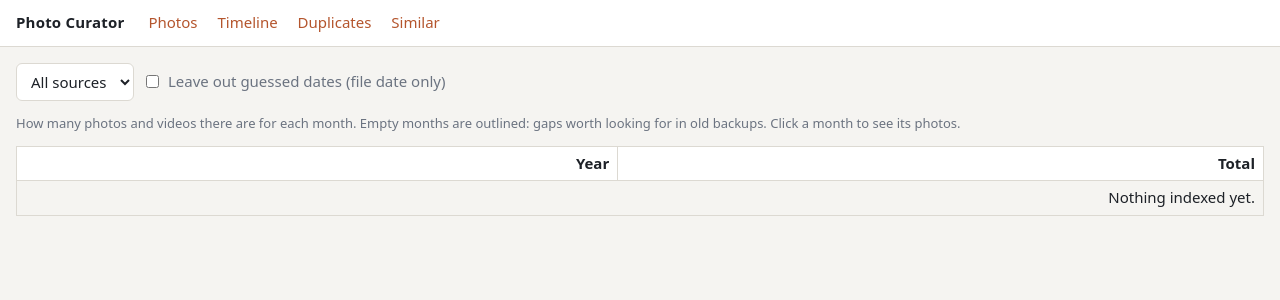
After one commit to junipernineaj/photo-curator, a FastAPI app: template app/templates/timeline.html in a window 1280 px wide. The commit adds this page. Shown: the top 300 px of the page. Run offline with FastAPI, Linux system fonts and the light colour scheme; the template is opened without the code that fills it, so the values that code supplies are empty.

Commit message:
Timeline page (year by month, gaps outlined) and Month filter on the Photos page
Co-Authored-By: Claude Sonnet 5.5 <noreply@anthropic.com>
Claude-Session: https://claude.ai/code/session_01M5TavTL9o7LNXTtJ19497X

```diff
--- a/app/main.py
+++ b/app/main.py
@@ -143,7 +143,7 @@ SOURCE_EXPR = ("CASE WHEN instr(path, '/') > 0 THEN substr(path, 1, instr(path,
                "ELSE '' END")
 
 
-def grid(request, db, source, year, kind, live, q, src, sort, page):
+def grid(request, db, source, year, kind, live, q, src, sort, page, month=""):
     sources = [{"key": r["s"], "label": SOURCE_LABELS.get(r["s"], r["s"] or "(top level)"), "n": r["n"]}
                for r in db.execute(
                    f"SELECT {SOURCE_EXPR} AS s, COUNT(*) n FROM {FILES} files WHERE {VISIBLE} "
@@ -158,6 +158,11 @@ def grid(request, db, source, year, kind, live, q, src, sort, page):
     if year.isdigit():
         where.append("substr(taken_at,1,4) = ?")
         args.append(year)
+    if month.isdigit() and 1 <= int(month) <= 12:
+        where.append("substr(taken_at,6,2) = ?")
+        args.append(f"{int(month):02d}")
+    else:
+        month = ""
     if kind in ("photo", "video"):
         where.append("kind = ?")
         args.append(kind)
@@ -184,7 +189,7 @@ def grid(request, db, source, year, kind, live, q, src, sort, page):
         f"GROUP BY y ORDER BY y DESC").fetchall()
     grand = db.execute(f"SELECT COUNT(*), COALESCE(SUM(size),0) FROM {FILES} files WHERE {VISIBLE}").fetchone()
 
-    base = {"source": source, "year": year, "kind": kind, "live": live, "q": q, "src": src, "sort": sort}
+    base = {"source": source, "year": year, "month": month, "kind": kind, "live": live, "q": q, "src": src, "sort": sort}
     more_url = None
     if page * PAGE_SIZE < total:
         more_url = "/?" + urlencode({**{k: v for k, v in base.items() if v}, "page": page + 1})
@@ -195,8 +200,44 @@ def grid(request, db, source, year, kind, live, q, src, sort, page):
 
 @app.get("/", response_class=HTMLResponse)
 def index(request: Request, db=Depends(get_db), source: str = "", year: str = "", kind: str = "",
-          live: str = "", q: str = "", src: str = "", sort: str = "new", page: int = 1):
-    return grid(request, db, source, year, kind, live, q, src, sort, page)
+          live: str = "", q: str = "", src: str = "", sort: str = "new", page: int = 1,
+          month: str = ""):
+    return grid(request, db, source, year, kind, live, q, src, sort, page, month)
+
+
+MONTH_NAMES = ["Jan", "Feb", "Mar", "Apr", "May", "Jun", "Jul", "Aug", "Sep", "Oct", "Nov", "Dec"]
+
+
+@app.get("/timeline", response_class=HTMLResponse)
+def timeline(request: Request, db=Depends(get_db), source: str = "", dated: str = ""):
+    """Year by month grid of how many items there are, so gaps in the collection stand out.
+
+    By default every item counts. dated=1 leaves out dates that are only a guess (file date),
+    which would otherwise hide a real gap behind an export-day pile-up.
+    """
+    where, args = [VISIBLE, "taken_at IS NOT NULL"], []
+    if source:
+        like = source.replace("\\", "\\\\").replace("%", "\\%").replace("_", "\\_")
+        where.append("path LIKE ? ESCAPE '\\'")
+        args.append(like + "/%")
+    if dated == "1":
+        where.append("date_source != 'mtime'")
+    rows = db.execute(
+        f"SELECT substr(taken_at,1,4) y, substr(taken_at,6,2) m, COUNT(*) n FROM {FILES} files "
+        f"WHERE {' AND '.join(where)} GROUP BY y, m", args).fetchall()
+    cells = {(r["y"], r["m"]): r["n"] for r in rows}
+    years = sorted({y for y, _ in cells if y.isdigit() and 1990 <= int(y) <= datetime.now().year + 1})
+    first, last = (years[0], years[-1]) if years else (None, None)
+    table = []
+    for y in range(int(first), int(last) + 1) if years else []:
+        ys = str(y)
+        months = [cells.get((ys, f"{m:02d}"), 0) for m in range(1, 13)]
+        table.append({"year": ys, "months": months, "total": sum(months)})
+    biggest = max([n for t in table for n in t["months"]] or [1])
+    sources = [{"key": k, "label": v} for k, v in SOURCE_LABELS.items()]
+    return templates.TemplateResponse(request, "timeline.html", {
+        "table": table, "biggest": biggest, "month_names": MONTH_NAMES,
+        "f": {"source": source, "dated": dated}, "sources": sources})
 
 
 @app.get("/shared")
--- a/app/static/style.css
+++ b/app/static/style.css
@@ -54,3 +54,13 @@ main{padding:16px;max-width:1500px;margin:0 auto}
 .datefix .ok{color:#7bc47f;margin:0 0 6px}.datefix .bad{color:#e07a7a;margin:0 0 6px}
 .datefix button.link{background:none;border:0;color:var(--accent);text-decoration:underline;cursor:pointer;padding:0}
 .badge.big{top:auto;left:auto;right:6px;bottom:auto;top:6px;background:#3b6ea5}
+
+.tl-wrap{overflow-x:auto}
+.tl{border-collapse:collapse;width:100%;font-variant-numeric:tabular-nums}
+.tl th,.tl td{border:1px solid var(--line);padding:6px 8px;text-align:right;white-space:nowrap}
+.tl thead th{background:var(--panel);position:sticky;top:0}
+.tl tbody th{text-align:left;background:var(--panel)}
+.tl td{background:linear-gradient(to right,color-mix(in srgb,var(--accent) 30%,transparent) var(--w,0%),transparent var(--w,0%))}
+.tl td a{text-decoration:none;color:var(--ink)}
+.tl td.gap{color:var(--muted);outline:2px dashed var(--accent);outline-offset:-3px}
+.tl td.tot{font-weight:600}
--- a/app/templates/base.html
+++ b/app/templates/base.html
@@ -12,6 +12,7 @@
     <a class="brand" href="/">Photo Curator</a>
     <nav>
       <a href="/">Photos</a>
+      <a href="/timeline">Timeline</a>
       <a href="/dups">Duplicates</a>
       <a href="/similar">Similar</a>
     </nav>
--- a/app/templates/index.html
+++ b/app/templates/index.html
@@ -13,6 +13,12 @@
     {% for y in years %}{% if y.y %}
     <option value="{{ y.y }}" {% if f.year == y.y %}selected{% endif %}>{{ y.y }} ({{ y.n }})</option>
     {% endif %}{% endfor %}
+  </select>
+  <select name="month" aria-label="Month">
+    <option value="">All months</option>
+    {% for m in ['January','February','March','April','May','June','July','August','September','October','November','December'] %}
+    <option value="{{ loop.index }}" {% if f.month == loop.index|string %}selected{% endif %}>{{ m }}</option>
+    {% endfor %}
   </select>
   <select name="kind" aria-label="Type">
     <option value="">Photos and videos</option>
--- /dev/null
+++ b/app/templates/timeline.html
@@ -0,0 +1,29 @@
+{% extends "base.html" %}
+{% block title %}Timeline - Photo Curator{% endblock %}
+{% block content %}
+<form class="filters" method="get" action="/timeline">
+  <select name="source" aria-label="Source" onchange="this.form.submit()">
+    <option value="">All sources</option>
+    {% for x in sources %}<option value="{{ x.key }}" {% if f.source == x.key %}selected{% endif %}>{{ x.label }}</option>{% endfor %}
+  </select>
+  <label class="check"><input type="checkbox" name="dated" value="1" {% if f.dated == '1' %}checked{% endif %}
+    onchange="this.form.submit()"> Leave out guessed dates (file date only)</label>
+</form>
+<p class="muted small">How many photos and videos there are for each month. Empty months are outlined: gaps worth
+  looking for in old backups. Click a month to see its photos.</p>
+<div class="tl-wrap"><table class="tl">
+  <thead><tr><th>Year</th>{% for m in month_names %}<th>{{ m }}</th>{% endfor %}<th>Total</th></tr></thead>
+  <tbody>
+  {% for t in table %}
+  <tr><th>{{ t.year }}</th>
+    {% for n in t.months %}
+    <td class="{% if n == 0 %}gap{% endif %}" {% if n %}style="--w: {{ (n / biggest * 100) | round(0) | int }}%"{% endif %}>
+      {% if n %}<a href="/?year={{ t.year }}&month={{ loop.index }}{% if f.source %}&source={{ f.source }}{% endif %}">{{ "{:,}".format(n) }}</a>{% else %}0{% endif %}
+    </td>
+    {% endfor %}
+    <td class="tot">{{ "{:,}".format(t.total) }}</td></tr>
+  {% else %}<tr><td colspan="14">Nothing indexed yet.</td></tr>
+  {% endfor %}
+  </tbody>
+</table></div>
+{% endblock %}
```
Also changed, not shown: RUNBOOK.md (+7 -0 lines).
